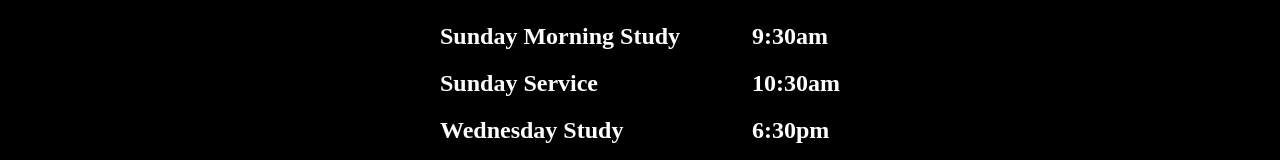
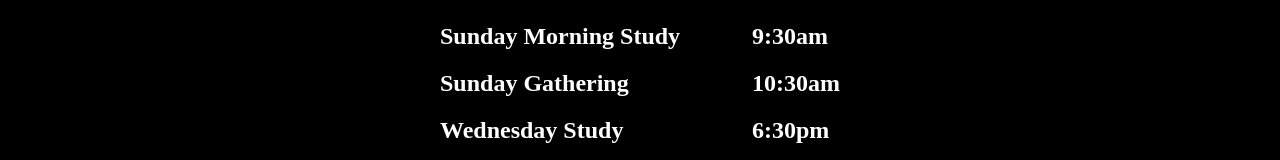
Before and after one commit to IdeclareWar406/production, a React (Vite) app in the folder moveChristianChurch/moveChristianChurch/: page / in a window 1280 px wide. Shown: the part 1361-1521 px from the top of the page. Built offline with nearby package versions, Linux system fonts and the light colour scheme; no server answers.

Commit message:
update to home
Updated word service to gathering

```diff
--- a/moveChristianChurch/moveChristianChurch/src/components/Home.jsx
+++ b/moveChristianChurch/moveChristianChurch/src/components/Home.jsx
@@ -21,7 +21,7 @@ document.body.style.backgroundColor = "black"
             <div className="serviceTimes">
                 <div className="days">
                     <h2>Sunday Morning Study</h2>
-                    <h2>Sunday Service</h2>
+                    <h2>Sunday Gathering</h2>
                     <h2>Wednesday Study</h2>
                 </div>
                 <div className="times">
```
